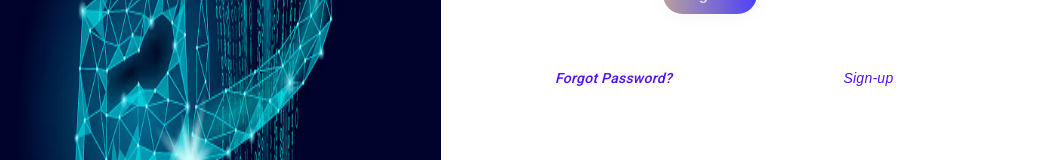
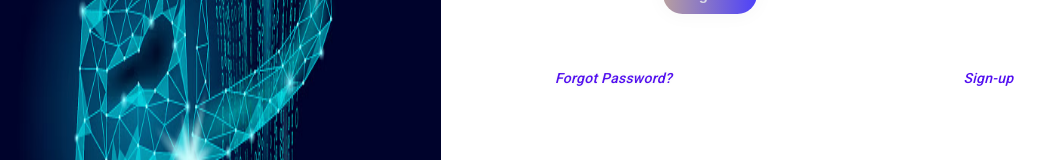
Before and after one commit to muthulaksmi/CertificateService-FrontEnd, an Angular app: page / in a window 1280 px wide. Shown: the part 467-627 px from the top of the page, without its empty margins (199-1244 px from the left). Built offline with nearby package versions, Linux system fonts and the light colour scheme.

Commit message:
color mismatch on text field name #55

```diff
--- a/src/app/login/login.component.css
+++ b/src/app/login/login.component.css
@@ -177,9 +177,8 @@ form.form1 {
 	color: #520ff0;
 	font-weight: 500;
 	margin-top: 2%;
-	font-family:'Ubuntu', sans-serif;
 	overflow: visible;
-	padding-left: 100%;
+	padding-left: 150%;
 	white-space: nowrap;
 }
 
```
